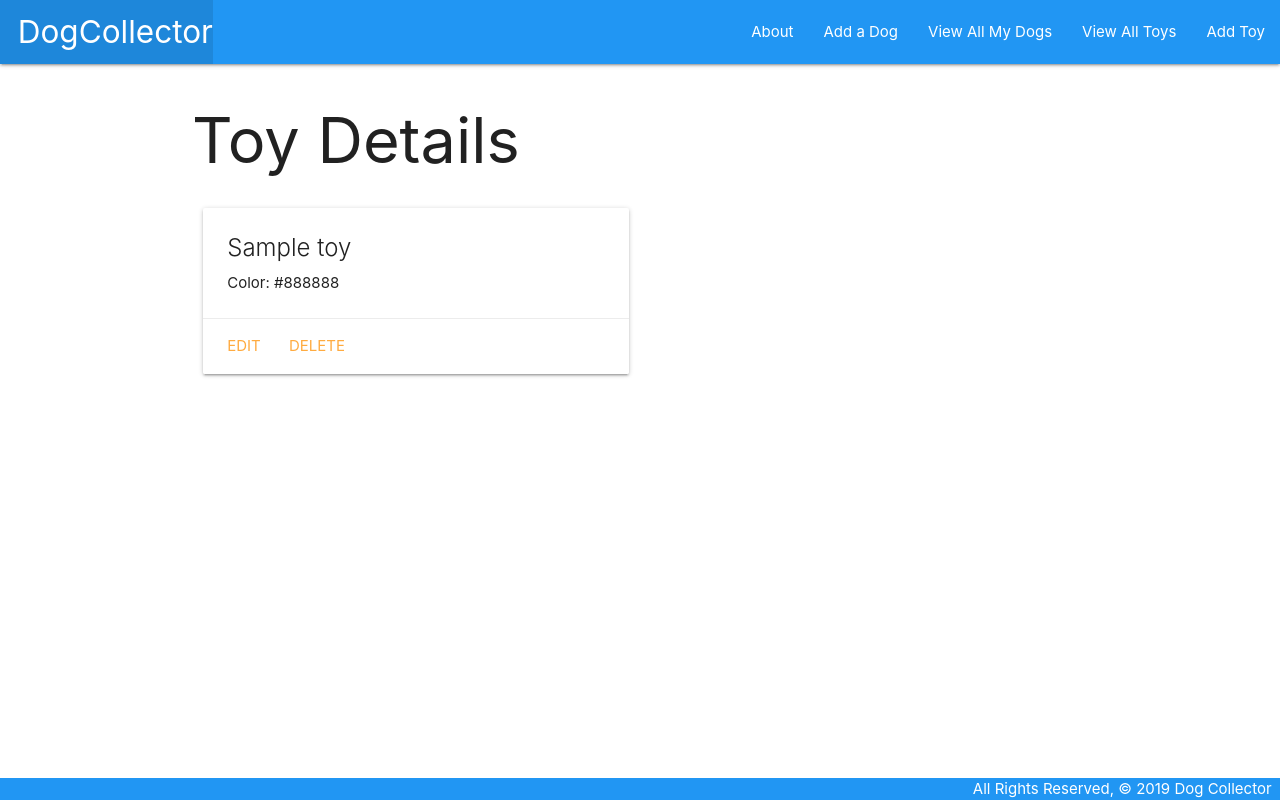
After one commit to jessicas131/dogcollector-, a Django app: page /toys/1/ in a window 1280 px wide. The commit adds this page. Run offline with Django 3.2, Linux system fonts and the light colour scheme; tables that the repository leaves empty hold one stand-in row (values such as "Sample post").

Commit message:
full CRUD on toys

```diff
--- a/main_app/models.py
+++ b/main_app/models.py
@@ -6,6 +6,13 @@ MEALS = (
   ('L', 'Lunch'),
   ('D', 'Dinner'),
 )
+
+class Toy(models.Model):
+  name= models.CharField(max_length=50)
+  color= models.CharField(max_length=50)
+
+  def get_absolute_url(self):
+        return reverse('toys_detail', kwargs={'pk': self.pk})
 
 # Create your models here.
 class Dog(models.Model):
--- a/main_app/templates/base.html
+++ b/main_app/templates/base.html
@@ -20,6 +20,9 @@
           <li><a href="{% url 'about' %}">About</a></li>
           <li><a href="{% url 'dogs_create' %}">Add a Dog</a></li>
           <li><a href="{% url 'index' %}">View All My Dogs</a></li>
+          <li><a href="{% url 'toys_index' %}">View All Toys</a></li>
+          <li><a href="{% url 'toys_create' %}">Add Toy</a></li>
+
         </ul>
       </div>
     </nav>
--- /dev/null
+++ b/main_app/templates/main_app/toy_detail.html
@@ -0,0 +1,20 @@
+{% extends 'base.html' %}
+{% block content %}
+
+<h1>Toy Details</h1>
+
+<div class="row">
+  <div class="col s6 col-offset-3">
+    <div class="card">
+      <div class="card-content">
+        <span class="card-title">{{ toy.name }}</span>
+        <p>Color: {{ toy.color }}</p>
+      </div>
+      <div class="card-action">
+        <a href="{% url 'toys_update' toy.id %}">Edit</a>
+        <a href="{% url 'toys_delete' toy.id %}">Delete</a>
+      </div>
+    </div>
+  </div>
+</div>
+{% endblock %}
--- a/main_app/urls.py
+++ b/main_app/urls.py
@@ -9,4 +9,9 @@ urlpatterns = [
   path('dogs/create/', views.DogCreate.as_view(), name='dogs_create'),
   path('dogs/<int:pk>/update/', views.DogUpdate.as_view(), name='dogs_update'),
   path('dogs/<int:pk>/delete/', views.DogDelete.as_view(), name='dogs_delete'),
+  path('toys/', views.ToyList.as_view(), name='toys_index'),
+  path('toys/<int:pk>/', views.ToyDetail.as_view(), name='toys_detail'),
+  path('toys/create/', views.ToyCreate.as_view(), name='toys_create'),
+  path('toys/<int:pk>/update/', views.ToyUpdate.as_view(), name='toys_update'),
+  path('toys/<int:pk>/delete/', views.ToyDelete.as_view(), name='toys_delete'),
 ]
--- a/main_app/views.py
+++ b/main_app/views.py
@@ -1,7 +1,8 @@
 from django.shortcuts import render
 from django.views.generic.edit import CreateView, UpdateView, DeleteView
-
-from .models import Dog
+from django.views.generic import ListView, DetailView
+from django.urls import reverse_lazy
+from .models import Dog, Toy
 
 from django.http import HttpResponse
 
@@ -31,3 +32,22 @@ class DogUpdate(UpdateView):
 class DogDelete(DeleteView):
   model= Dog
   success_url = '/dogs/'
+
+
+class ToyList(ListView):
+  model = Toy
+
+class ToyDetail(DetailView):
+  model = Toy
+
+class ToyCreate(CreateView):
+  model = Toy
+  fields = ['name', 'color']
+
+class ToyUpdate(UpdateView):
+  model = Toy
+  fields = ['name', 'color']
+
+class ToyDelete(DeleteView):
+  model = Toy
+  success_url = reverse_lazy('toys_index')
```
Also changed, not shown: main_app/templates/main_app/toy_confirm_delete.html (added, +15 -0 lines), main_app/templates/main_app/toy_form.html (added, +10 -0 lines), main_app/templates/main_app/toy_list.html (added, +17 -0 lines), main_app/forms.py (added), main_app/migrations/0003_auto_20200917_1554.py (added), main_app/migrations/0004_toy.py (added).
